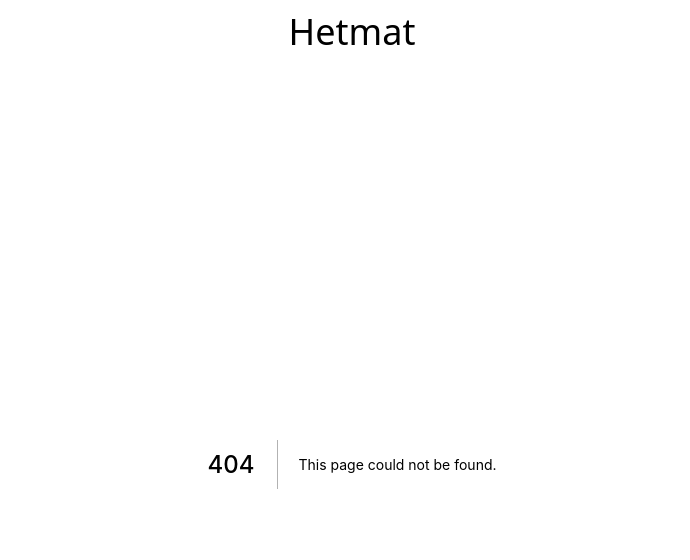
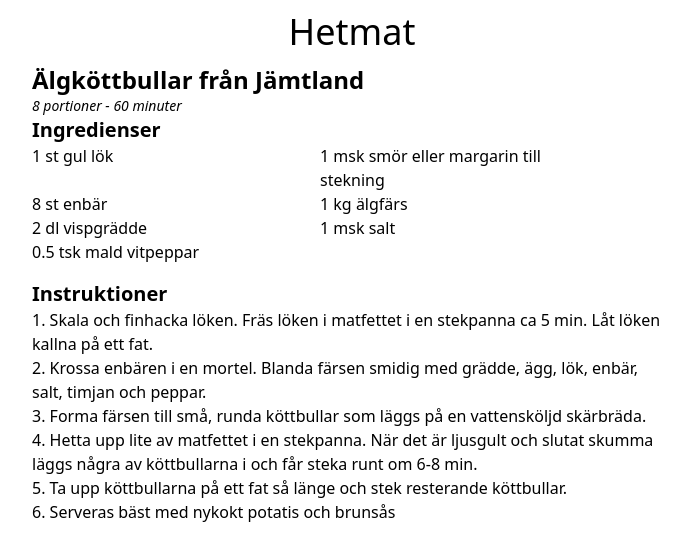
Before and after one commit to westn/Hetmat, a Next.js app: page /algkottbullar-fran-jamtland in a window 1280 px wide. Before the commit this address had no page. Shown: the top 560 px of the page, without its empty margins (288-978 px from the left). Built offline with nearby package versions, Linux system fonts and the light colour scheme.

Commit message:
add algkottbullar-fran-jamtland

```diff
--- /dev/null
+++ b/pages/algkottbullar-fran-jamtland.tsx
@@ -0,0 +1,41 @@
+import { FC } from "react";
+import { Recipe } from "../components/templates";
+
+const title = "Älgköttbullar från Jämtland";
+const amount = 8;
+const unit = "portioner";
+const timeInMinutes = 60;
+
+const ingredients = [
+  [1, "st", "gul lök"],
+  [1, "msk", "smör eller margarin till stekning"],
+  [8, "st", "enbär"],
+  [1, "kg", "älgfärs"],
+  [2, "dl", "vispgrädde"],
+  [1, "msk", "salt"],
+  [0.5, "tsk", "mald vitpeppar"],
+];
+
+const instructions = [
+  "Skala och finhacka löken. Fräs löken i matfettet i en stekpanna ca 5 min. Låt löken kallna på ett fat.",
+  "Krossa enbären i en mortel. Blanda färsen smidig med grädde, ägg, lök, enbär, salt, timjan och peppar.",
+  "Forma färsen till små, runda köttbullar som läggs på en vattensköljd skärbräda.",
+  "Hetta upp lite av matfettet i en stekpanna. När det är ljusgult och slutat skumma läggs några av köttbullarna i och får steka runt om 6-8 min.",
+  "Ta upp köttbullarna på ett fat så länge och stek resterande köttbullar.",
+  "Serveras bäst med nykokt potatis och brunsås",
+];
+
+const RecipePage: FC = () => {
+  return (
+    <Recipe
+      title={title}
+      amount={amount}
+      unit={unit}
+      timeInMinutes={timeInMinutes}
+      ingredients={ingredients}
+      instructions={instructions}
+    />
+  );
+};
+
+export default RecipePage;
--- a/pages/index.tsx
+++ b/pages/index.tsx
@@ -7,6 +7,10 @@ const recipeTitles = [
   { title: "Tacokrydda", path: "/tacokrydda" },
   { title: "Chokladbollar", path: "/chokladbollar" },
   { title: "Hamburgare", path: "/hamburgare" },
+  {
+    title: "Älgköttbullar från Jämtland",
+    path: "/algkottbullar-fran-jamtland",
+  },
 ];
 
 const Home: FC = () => {
```
